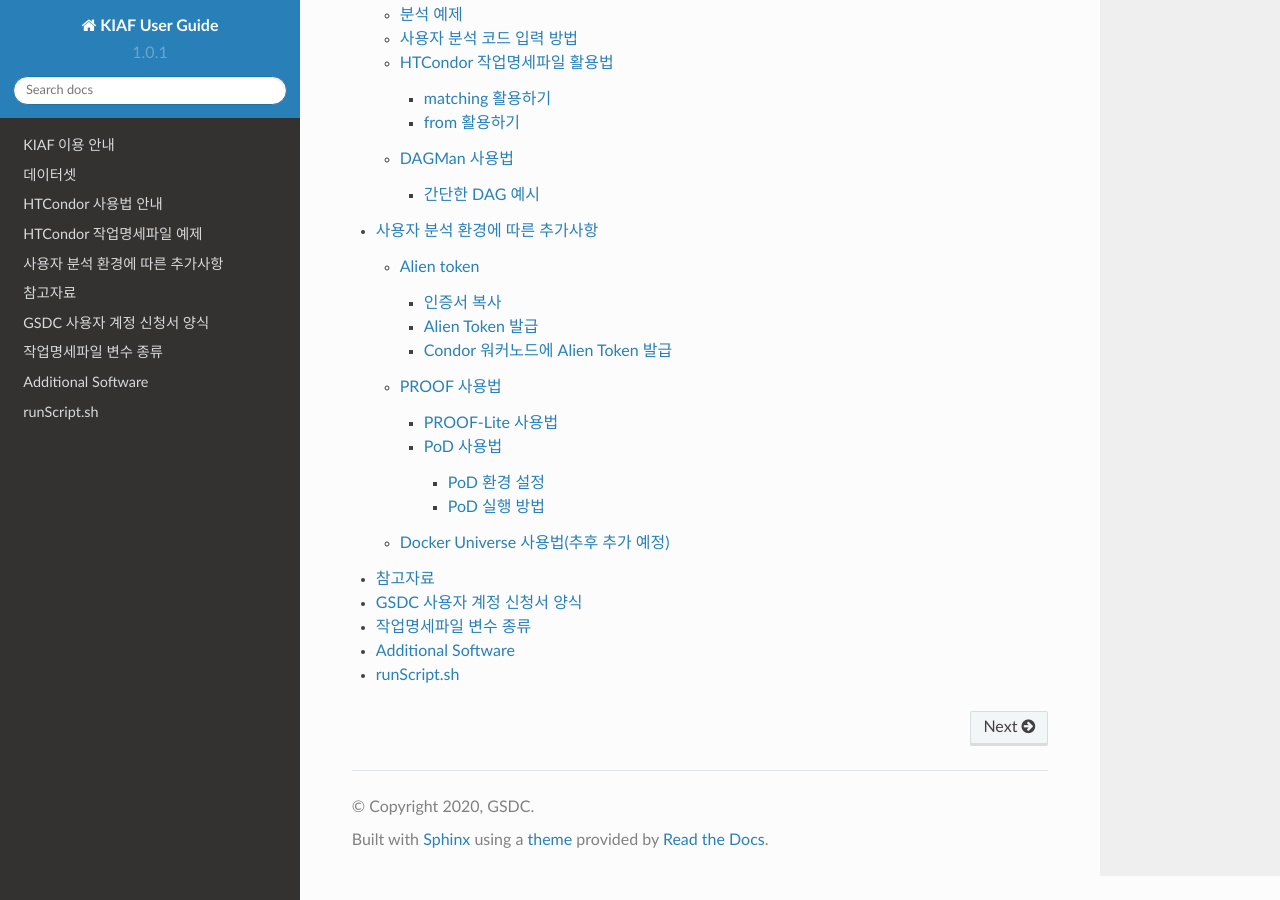
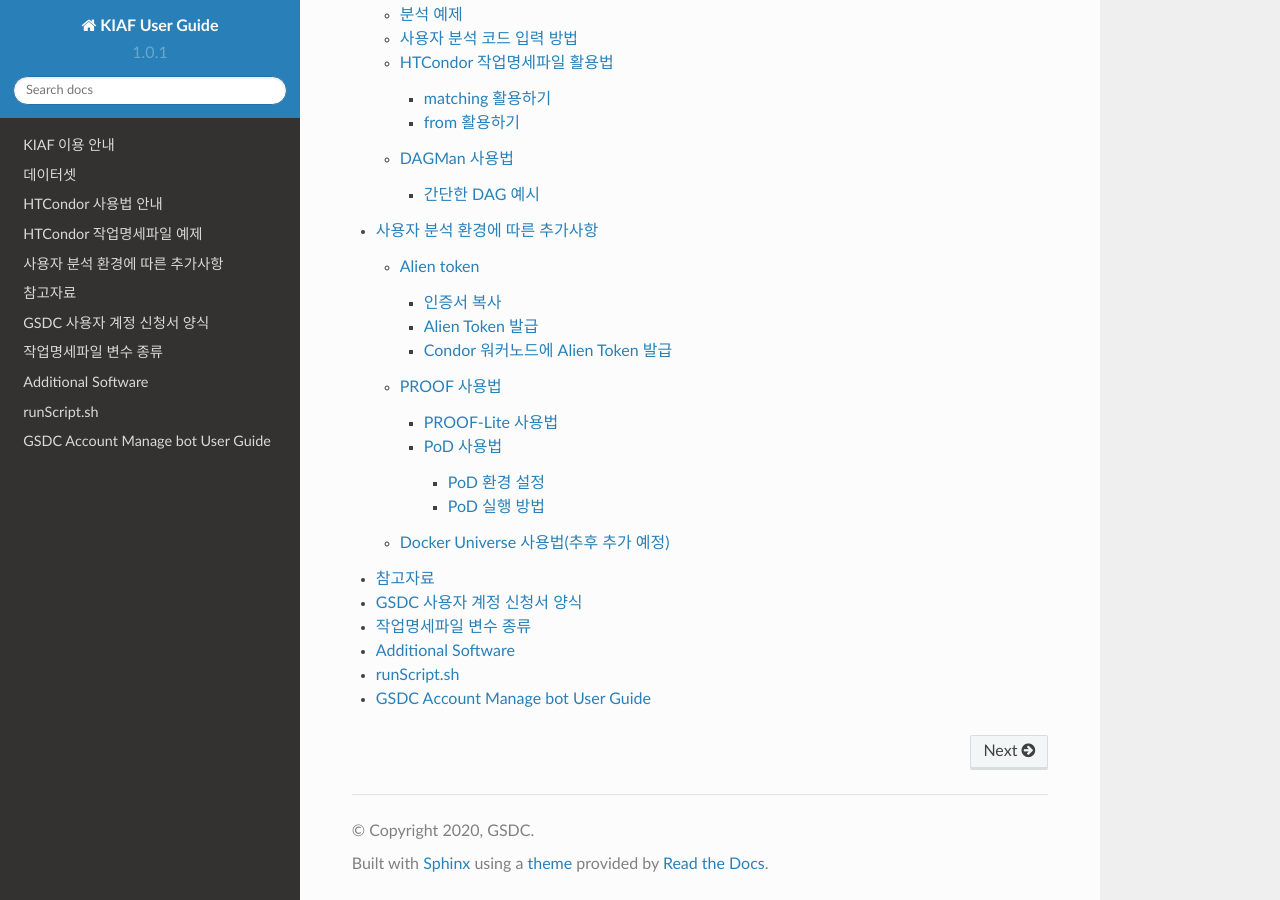
Before and after one commit to andiri/kiaf, a Sphinx documentation site: the page built from docs/source/index.rst, in a window 1280 px wide and 900 px high, scrolled down 2057 px. Built offline with Sphinx 7.4.7 and the Read the Docs theme 2.0.0, drawn with Linux system fonts in a browser that asks for light colours.

Commit message:
Update index.rst

```diff
--- a/docs/source/index.rst
+++ b/docs/source/index.rst
@@ -26,3 +26,4 @@ Contents
    appendix_c
    appendix_d
    appendix_e
+   account_manage_bot
```
